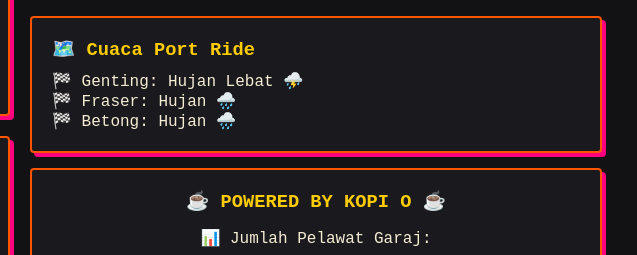
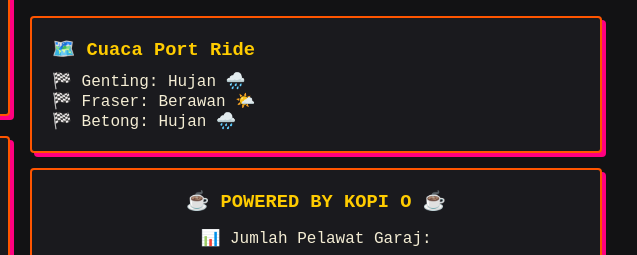
Before and after one commit to braderdin/web-retro-neocities, an Eleventy site: page index.njk in a window 1280 px wide. Shown: the part 794-1049 px from the top of the page, 488-1125 px from the left. Built offline with nearby package versions, Linux system fonts and the light colour scheme; Eleventy itself is replaced by a stand-in of ours; files that its build step writes are made by us from their sources; no server answers.

Commit message:
🤖 Kemas kini widget cuaca, pelawat, avatar & README

```diff
--- a/_includes/widgets/cuaca-port-ride.njk
+++ b/_includes/widgets/cuaca-port-ride.njk
@@ -1,8 +1,8 @@
 <div class="box">
   <h3>🗺️ Cuaca Port Ride</h3>
   <p>
-    🏁 Genting: <!-- GENTING_WEATHER -->Hujan Lebat ⛈️<!-- GENTING_WEATHER_END --><br>
-    🏁 Fraser: <!-- FRASER_WEATHER -->Hujan 🌧️<!-- FRASER_WEATHER_END --><br>
+    🏁 Genting: <!-- GENTING_WEATHER -->Hujan 🌧️<!-- GENTING_WEATHER_END --><br>
+    🏁 Fraser: <!-- FRASER_WEATHER -->Berawan 🌤️<!-- FRASER_WEATHER_END --><br>
     🏁 Betong: <!-- BETONG_WEATHER -->Hujan 🌧️<!-- BETONG_WEATHER_END -->
   </p>
 </div>
```
Also changed, not shown: README.md.
